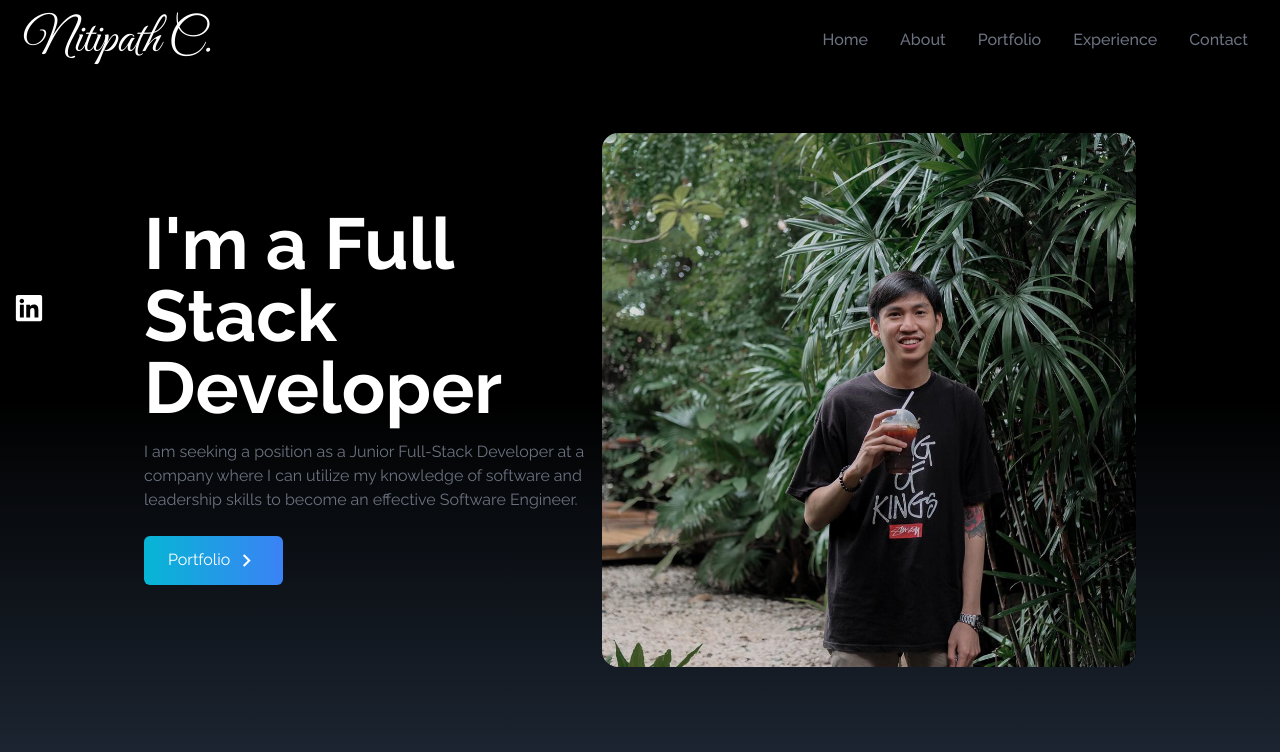
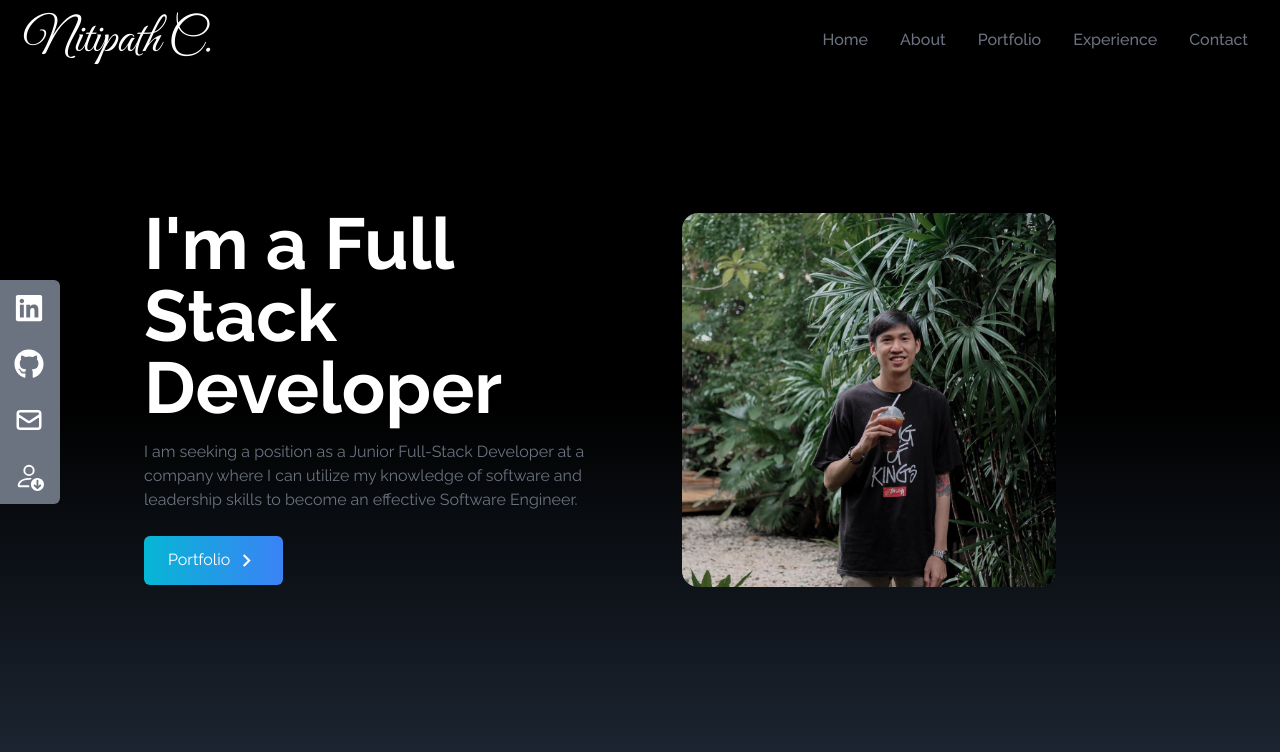
Before and after one commit to aumnitipath/portfolio-app, a React (Vite) app: page / in a window 1280 px wide. Shown: the top 752 px of the page. Built offline with nearby package versions, Linux system fonts and the light colour scheme.

Commit message:
feat:add slice bar in SocialLInks

```diff
--- a/src/components/Home.jsx
+++ b/src/components/Home.jsx
@@ -32,7 +32,7 @@
           <img
             src={myProfile}
             alt="my-profile"
-            className="rounded-2xl mx-auto w-2/3 md:w-full"
+            className="rounded-2xl mx-auto w-2/3 md:w-[70%]"
           />
         </div>
       </div>
--- a/src/components/SocialLinks.jsx
+++ b/src/components/SocialLinks.jsx
@@ -1,22 +1,79 @@
 import React from "react";
-import { BsFillPersonLinesFill } from "react-icons/bs";
+import { BsFillPersonLinesFill, BsPersonDown } from "react-icons/bs";
 import { FaGithub, FaLinkedin } from "react-icons/fa";
 import { HiOutlineMail } from "react-icons/hi";
 
 const SocialLinks = () => {
+  const links = [
+    {
+      id: 1,
+      child: (
+        <>
+          LinkedIn <FaLinkedin size={30} />
+        </>
+      ),
+      href: "https://www.linkedin.com/in/nitipath-chuejuntuk-93635326b/",
+      style: "rounded-tr-md",
+    },
+    {
+      id: 2,
+      child: (
+        <>
+          GitHub <FaGithub size={30} />
+        </>
+      ),
+      href: "https://github.com/aumnitipath",
+    },
+    {
+      id: 3,
+      child: (
+        <>
+          E-mail <HiOutlineMail size={30} />
+        </>
+      ),
+      href: "mailto:aumnitipath@outlook.com",
+    },
+    {
+      id: 4,
+      child: (
+        <>
+          Resume <BsPersonDown size={30} />
+        </>
+      ),
+      href: "/Resume-Nitipath Chuejuntuk.pdf",
+      style: "rounded-br-md",
+      download: true,
+    },
+  ];
+
   return (
     <div className="flex flex-col top-[35%] left-0 fixed">
       <ul>
-        <li className="flex justify-between items-center w-40 h-14 px-4 ml-[-100px]">
-          <a
-            href=""
-            className="flex justify-between items-center w-full text-white"
-          >
+        {links.map((item) => {
+          // หรือจะ desturc ก็ได้ {links.map(({id,child}))} และเอา id or child ไปใช้ได้เลย
+          return (
             <>
-              LinkedIn <FaLinkedin size={30} />
+              <li
+                key={item.id}
+                className={
+                  "flex justify-between items-center w-40 h-14 px-4 ml-[-100px] hover:ml-[-10px] hover:rounded-md duration-500 bg-gray-500" +
+                  " " +
+                  item.style
+                }
+              >
+                <a
+                  href={item.href}
+                  className="flex justify-between items-center w-full text-white"
+                  download={item.download}
+                  target="_blank"
+                  rel="noreferrer"
+                >
+                  {item.child}
+                </a>
+              </li>
             </>
-          </a>
-        </li>
+          );
+        })}
       </ul>
     </div>
   );
```
Also changed, not shown: 1 other file (tests, documents, lock files or other folders).
